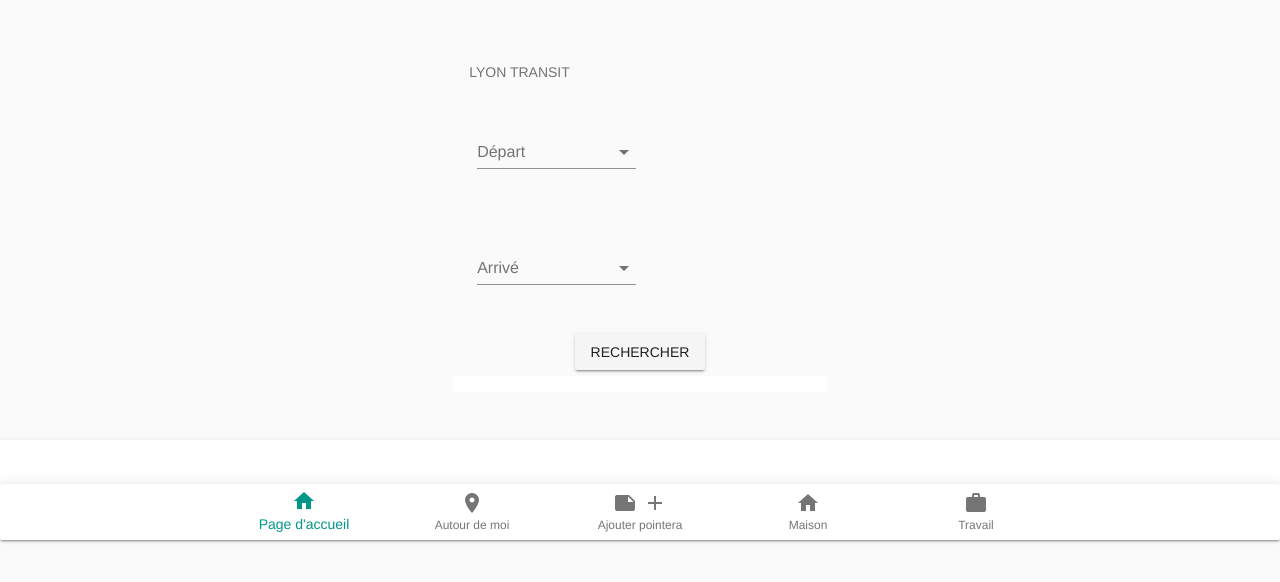
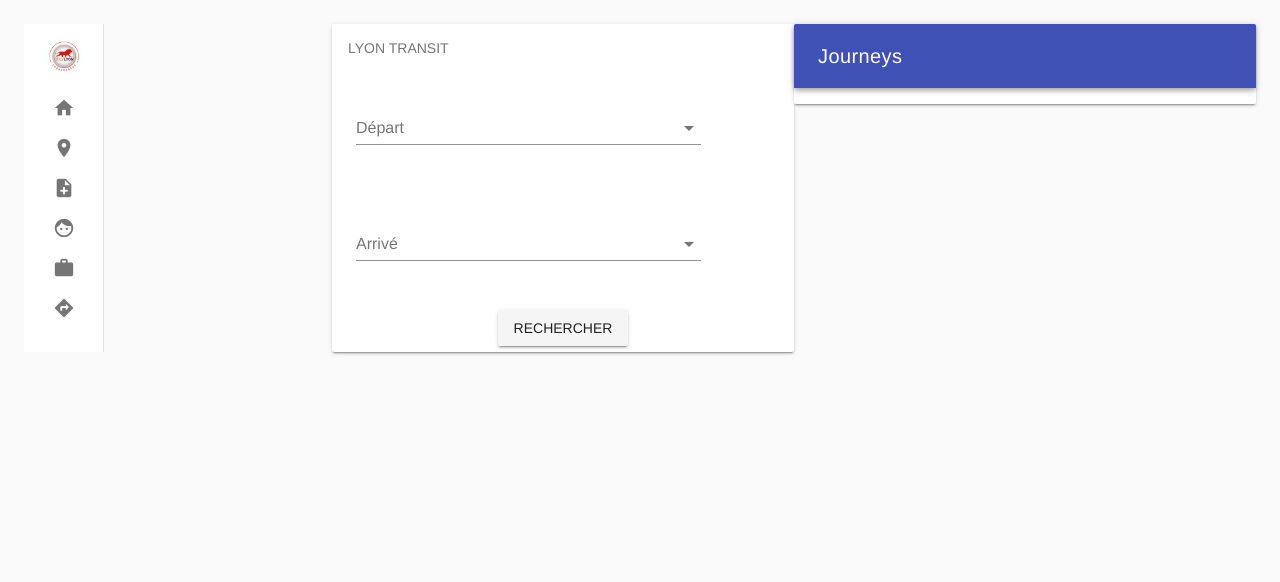
Before and after one commit to nxhuy-github/MyCityMapper2, a Vue app in the folder myCityMapper/: page /#/ in a window 1280 px wide. Shown: the top 582 px of the page. Built offline with nearby package versions, Linux system fonts and the light colour scheme.

Commit message:
update UI

```diff
--- a/myCityMapper/src/App.vue
+++ b/myCityMapper/src/App.vue
@@ -3,29 +3,29 @@
     <v-app>
       <v-content>
         <v-container fluid>
-     <v-container grid-list-md text-xs-center>
           <v-layout row wrap>
-        <v-flex xs12>
+            <v-flex xs3>
+              <navigation-drawer/>
+            </v-flex>
+            <v-flex xs9>
               <router-view></router-view>
             </v-flex>
           </v-layout>
         </v-container>
-     </v-container>
       </v-content>
-    <v-flex xs12>
-      <bottom-nav/>
-    </v-flex>
     </v-app>
   </div>
 </template>
 
 <script>
 import BottomNav from './components/BottomNav'
+import NavigationDrawer from './components/NavigationDrawer'
 
 export default {
   name: 'App',
   components: {
-    BottomNav
+    BottomNav,
+    NavigationDrawer
   }
 }
 </script>
--- /dev/null
+++ b/myCityMapper/src/components/Journeys.vue
@@ -0,0 +1,23 @@
+<template>
+  <v-card>
+    <v-toolbar color="indigo" dark>
+      <v-toolbar-title>Journeys</v-toolbar-title>
+      <v-spacer></v-spacer>
+    </v-toolbar>
+    <v-list>
+      <v-list-tile v-for="journey in journeys" :key=journey.id>
+        <v-list-tile-content>Journey Duration: {{ journey.duration }}</v-list-tile-content>
+      </v-list-tile>
+    </v-list>
+  </v-card>
+</template>
+
+<script>
+export default {
+  computed: {
+    journeys: function () {
+      return this.$store.getters.journeys
+    }
+  }
+}
+</script>
--- a/myCityMapper/src/components/Lines.vue
+++ b/myCityMapper/src/components/Lines.vue
@@ -12,9 +12,14 @@
               <v-list-tile-title>{{ item.code }}, {{ item.name }}</v-list-tile-title>
               <v-list-tile-sub-title>{{ item.id }}</v-list-tile-sub-title>
             </v-list-tile-content>
-            <v-list-tile-action>
+            <v-list-tile-action v-if="item.text_color === 'FFFFFF'">
               <v-btn icon ripple @click="getTimeLine(item.id)">
                 <v-icon color="grey lighten-1">cloud_download</v-icon>
+              </v-btn>
+            </v-list-tile-action>
+            <v-list-tile-action v-else>
+              <v-btn icon ripple>
+                <v-icon color="green darken-1">cloud_download</v-icon>
               </v-btn>
             </v-list-tile-action>
           </v-list-tile>
@@ -44,6 +49,17 @@ export default {
       return reponse.json()
     }).then(function (reponse) {
       that.lines = reponse.lines
+      let tmp = that.$store.getters.lines
+      if (tmp.length !== 0) {
+        that.lines.forEach(element => {
+          for (let i = 0; i < tmp.length; i++) {
+            if (element.id === tmp[i].id) {
+              element.text_color = '#00ff1d'
+              break
+            }
+          }
+        })
+      }
     })
   },
   methods: {
@@ -54,7 +70,7 @@ export default {
         method: 'GET',
         headers: mesEntetes
       }
-      let maRequete = 'https://api.navitia.io/v1/coverage/fr-se/lines/line:DGL:C9Aa9/route_schedules?from_datetime=20180722T120000&items_per_schedule=25'
+      let maRequete = `https://api.navitia.io/v1/coverage/fr-se/lines/${id}/route_schedules?from_datetime=20180722T120000&items_per_schedule=25`
       let that = this
       fetch(maRequete, monInit).then(function (reponse) {
         return reponse.json()
@@ -64,6 +80,12 @@ export default {
           id: id,
           stops: rows
         })
+        for (let i = 0; i < that.lines.length; i++) {
+          if (that.lines[i].id === id) {
+            that.lines[i].text_color = '#00ff1d'
+            break
+          }
+        }
       })
     }
   }
--- a/myCityMapper/src/components/LocationTextField.vue
+++ b/myCityMapper/src/components/LocationTextField.vue
@@ -1,7 +1,7 @@
 <template>
     <v-container fluid>
         <v-layout row wrap>
-            <v-flex xs6>
+            <v-flex xs10>
                 <v-select
                     v-bind:label="label"
                     autocomplete
@@ -64,7 +64,7 @@ export default {
         method: 'GET',
         headers: mesEntetes
       }
-      let maRequete = 'http://api.navitia.io/v1/coverage/fr-se/places?q=lieu'
+      let maRequete = `http://api.navitia.io/v1/coverage/fr-se/places?q=${val}`
       let that = this
       fetch(maRequete, monInit).then(function (reponse) {
         return reponse.json()
--- /dev/null
+++ b/myCityMapper/src/components/NavigationDrawer.vue
@@ -0,0 +1,57 @@
+<template>
+  <v-navigation-drawer :mini-variant.sync="mini" v-model="drawer" stateless hide-overlay>
+    <v-toolbar flat class="transparent">
+      <v-list class="pa-0">
+        <v-list-tile avatar>
+          <v-list-tile-avatar>
+            <img src="../assets/only-lyon.jpg">
+          </v-list-tile-avatar>
+          <v-list-tile-content>
+            <v-list-tile-title>Lyon Transit</v-list-tile-title>
+          </v-list-tile-content>
+          <v-list-tile-action>
+            <v-btn icon @click.native.stop="mini = !mini">
+              <v-icon>chevron_left</v-icon>
+            </v-btn>
+          </v-list-tile-action>
+        </v-list-tile>
+      </v-list>
+    </v-toolbar>
+    <v-list class="pt-0" dense>
+      <v-divider></v-divider>
+      <v-list-tile v-for="item in items" :key="item.title" @click="navigateTo({name: item.route})">
+        <v-list-tile-action>
+          <v-icon>{{ item.icon }}</v-icon>
+        </v-list-tile-action>
+        <v-list-tile-content>
+          <v-list-tile-title>{{ item.title }}</v-list-tile-title>
+        </v-list-tile-content>
+      </v-list-tile>
+    </v-list>
+  </v-navigation-drawer>
+</template>
+
+<script>
+export default {
+  data () {
+    return {
+      drawer: true,
+      items: [
+        { title: `Page d'accueil`, icon: 'home', route: 'Root' },
+        { title: 'Autour de moi', icon: 'place', route: 'AroundMe' },
+        { title: 'Ajouter pointer', icon: 'note_add', route: 'MyAddresses' },
+        { title: 'Maison', icon: 'face', route: '' },
+        { title: 'Travail', icon: 'work', route: '' },
+        { title: 'Lignes', icon: 'directions', route: 'Lines' }
+      ],
+      mini: true,
+      right: null
+    }
+  },
+  methods: {
+    navigateTo (route) {
+      this.$router.push(route)
+    }
+  }
+}
+</script>
--- a/myCityMapper/src/components/Root.vue
+++ b/myCityMapper/src/components/Root.vue
@@ -1,24 +1,28 @@
 <template>
   <v-layout row wrap>
-<v-flex xs6 md4 offset-md4>
+    <v-flex xs6>
+      <v-card >
         <v-subheader>LYON TRANSIT</v-subheader>
         <location-text-field label="Départ" storeProperty="departure"></location-text-field>
         <location-text-field label="Arrivé" storeProperty="arrival"></location-text-field>
         <v-btn @click="search">Rechercher</v-btn>
-  <route />
+      </v-card>
+    </v-flex>
+    <v-flex xs6>
+      <journeys />
     </v-flex>
   </v-layout>
 </template>
 
 <script>
-import Route from './Route'
+import Journeys from './Journeys'
 import LocationTextField from './LocationTextField'
 
 export default {
   name: 'Root',
   components: {
     LocationTextField,
-    Route
+    Journeys
   },
   data () {
     return {
@@ -47,8 +51,8 @@ export default {
           console.log('An error has occured ', error)
         })
         .then(function (reponse) {
+          console.log(reponse)
           if (reponse.journeys !== undefined) {
-            // console.log(reponse)
             that.$store.dispatch('journeys', reponse.journeys)
           }
         })
--- a/myCityMapper/src/components/Route.vue
+++ /dev/null
@@ -1,17 +0,0 @@
-<template>
-  <v-list>
-    <v-list-tile v-for="journey in journeys" :key=journey.id>
-      <v-list-tile-content>Journey Duration: {{ journey.duration }}</v-list-tile-content>
-    </v-list-tile>
-  </v-list>
-</template>
-
-<script>
-export default {
-  computed: {
-    journeys: function () {
-      return this.$store.getters.journeys
-    }
-  }
-}
-</script>
--- a/myCityMapper/src/store/index.js
+++ b/myCityMapper/src/store/index.js
@@ -2,12 +2,14 @@ import Vue from 'vue'
 import Vuex from 'vuex'
 import addresses from './modules/addresses'
 import line from './modules/line'
+import journey from './modules/journey'
 
 Vue.use(Vuex)
 
 export default new Vuex.Store({
   modules: {
     addresses,
+    journey,
     line
   }
 })
--- a/myCityMapper/src/store/modules/addresses.js
+++ b/myCityMapper/src/store/modules/addresses.js
@@ -21,41 +21,20 @@ const state = {
     address: '43, bd du 11 novembre 1918, 69622 Villeurbanne cedex',
     favorite: false
   }],
-  counter: 4,
-  departure: [],
-  arrival: [],
-  journeys: []
+  counter: 4
 }
 
 const getters = {
   addresses: state => state.addresses,
-  counter: state => state.counter,
-  departure: state => state.departure,
-  arrival: state => state.arrival,
-  journeys: state => state.journeys
+  counter: state => state.counter
 }
 
 const mutations = {
-  JOURNEYS (state, journeys) {
-    state.journeys = journeys
-  },
   ADD_ADDRESS (state, address) {
     state.addresses.push(
       address
     )
     state.counter = state.counter + 1
-  },
-  ADD_DEPARTURE (state, departure) {
-    state.departure = []
-    state.departure.push(
-      departure
-    )
-  },
-  ADD_ARRIVAL (state, arrival) {
-    state.arrival = []
-    state.arrival.push(
-      arrival
-    )
   },
   DELETE_ADDRESS (state, id) {
     state.addresses.splice(id.id, 1)
@@ -67,17 +46,8 @@ const actions = {
   addAddress ({commit}, address) {
     commit('ADD_ADDRESS', address)
   },
-  departure ({commit}, departure) {
-    commit('ADD_DEPARTURE', departure)
-  },
-  arrival ({commit}, arrival) {
-    commit('ADD_ARRIVAL', arrival)
-  },
   deleteAddress ({commit}, id) {
     commit('DELETE_ADDRESS', id)
-  },
-  journeys ({commit}, journeys) {
-    commit('JOURNEYS', journeys)
   }
 }
 
--- /dev/null
+++ b/myCityMapper/src/store/modules/journey.js
@@ -0,0 +1,53 @@
+import Vue from 'vue'
+import Vuex from 'vuex'
+
+Vue.use(Vuex)
+
+const state = {
+  journeys: [],
+  departure: [],
+  arrival: []
+}
+
+const getters = {
+  journeys: state => state.journeys,
+  departure: state => state.departure,
+  arrival: state => state.arrival
+}
+
+const mutations = {
+  JOURNEYS (state, journeys) {
+    state.journeys = journeys
+  },
+  ADD_DEPARTURE (state, departure) {
+    state.departure = []
+    state.departure.push(
+      departure
+    )
+  },
+  ADD_ARRIVAL (state, arrival) {
+    state.arrival = []
+    state.arrival.push(
+      arrival
+    )
+  }
+}
+
+const actions = {
+  journeys ({commit}, journeys) {
+    commit('JOURNEYS', journeys)
+  },
+  departure ({commit}, departure) {
+    commit('ADD_DEPARTURE', departure)
+  },
+  arrival ({commit}, arrival) {
+    commit('ADD_ARRIVAL', arrival)
+  }
+}
+
+export default {
+  state,
+  getters,
+  actions,
+  mutations
+}
--- a/myCityMapper/src/store/modules/line.js
+++ b/myCityMapper/src/store/modules/line.js
@@ -4,23 +4,28 @@ import Vuex from 'vuex'
 Vue.use(Vuex)
 
 const state = {
-  id: null,
-  stops: []
+  lines: []
 }
 
 const getters = {
-  id: state => state.id,
-  stops: state => state.stops
+  lines: state => state.lines
 }
 
 const mutations = {
   LOAD_LINES (state) {
     console.log('Loadlines...!')
+    for (let i = 0; i < localStorage.length; i++) {
+      let id = localStorage.key(i)
+      if (id !== 'loglevel:webpack-dev-server') {
+        let obj = {id: id, stops: localStorage.getItem(id)}
+        state.lines.push(obj)
+      }
+    }
   },
   ADD_LINE (state, line) {
-    state.id = line.id
-    state.stops = line.stops
-    localStorage.setItem(state.id, JSON.stringify(state.stops))
+    let obj = {id: line.id, stops: line.stops}
+    state.lines.push(obj)
+    localStorage.setItem(line.id, JSON.stringify(line.stops))
   }
 }
 
```
Also changed, not shown: myCityMapper/src/assets/only-lyon.jpg (added). Lines whose indentation alone changed are shown as unchanged.
